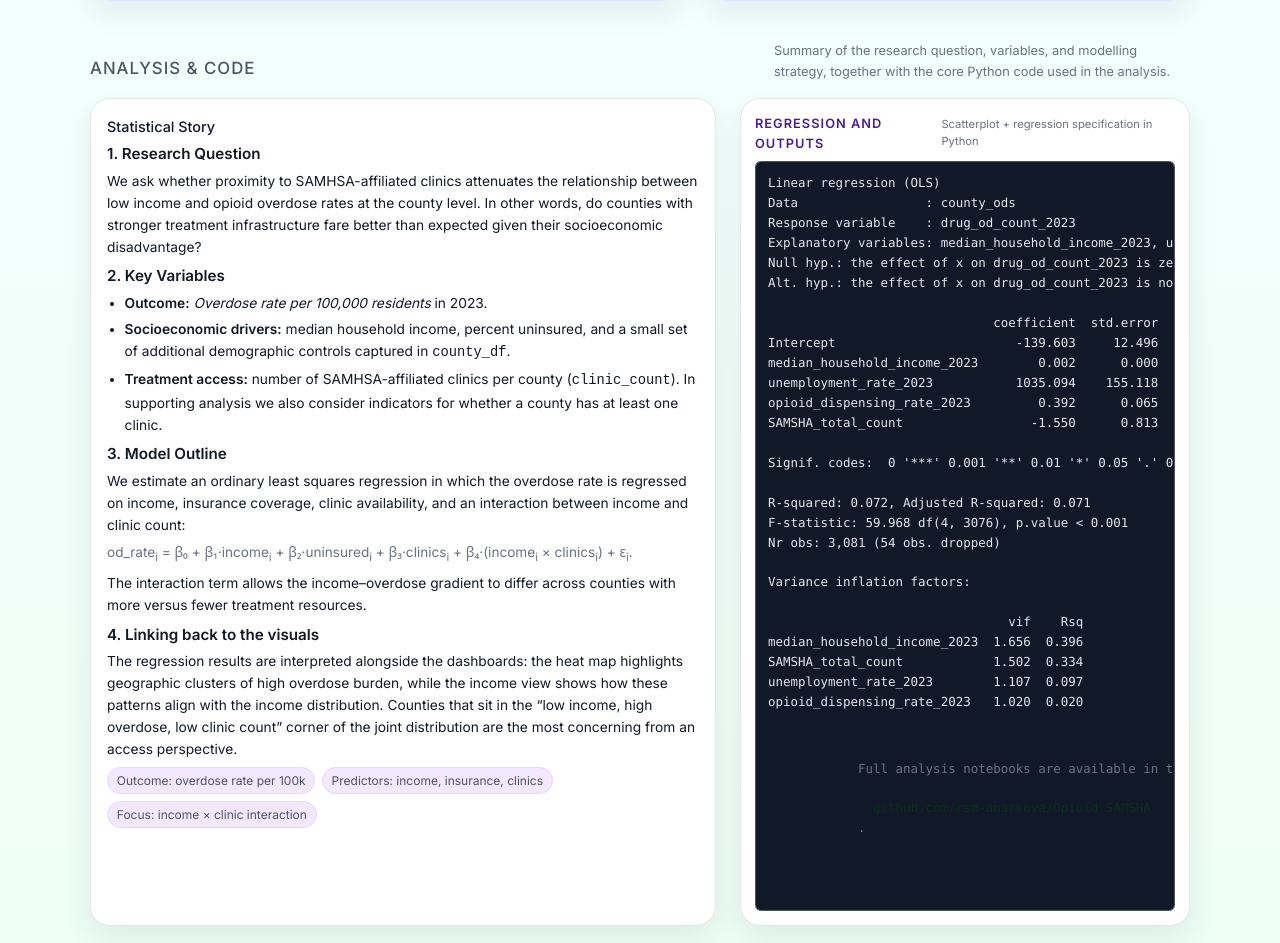
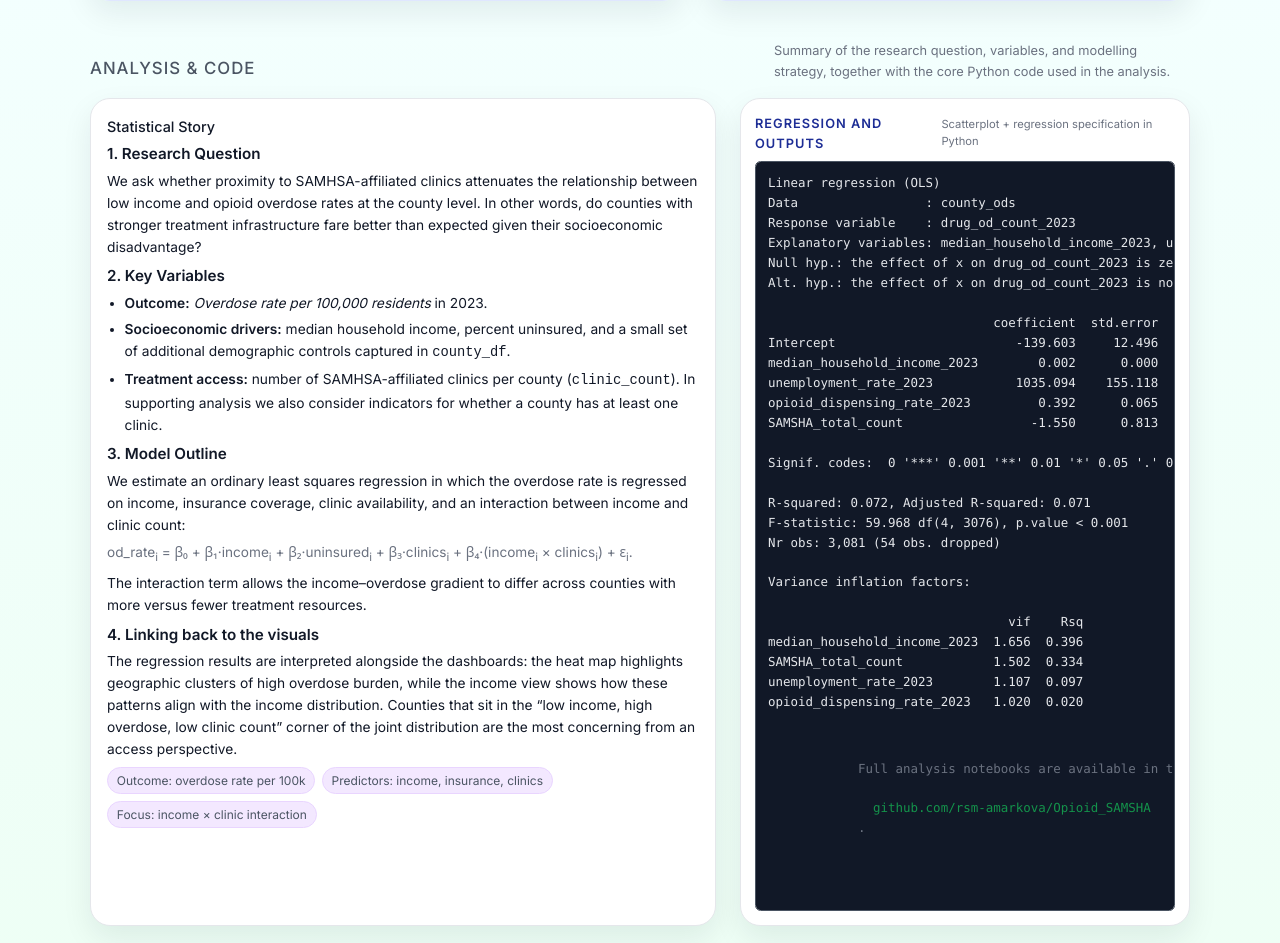
Before and after one commit to rsm-amarkova/Opioid_SAMSHA, a plain HTML site: page index.html in a window 1280 px wide. Shown: the part 1269-2212 px from the top of the page. Drawn offline with Linux system fonts and the light colour scheme.

Commit message:
re colors code is weird

```diff
--- a/index.html
+++ b/index.html
@@ -15,7 +15,7 @@
       --bg: #f3fffb;
       --bg-alt: #e9fef8;
       --card: #ffffff;
-      --accent: #0b2e1a;
+      --accent: #14934b;
       --accent-soft: rgba(58, 237, 198, 0.12);
       --text: #111827;
       --muted: #6b7280;
@@ -476,7 +476,7 @@
       font-size: 0.8rem;
       text-transform: uppercase;
       letter-spacing: 0.08em;
-      color: #4c1d95;
+      color: #1d2d95;
       font-weight: 600;
     }
 
```
